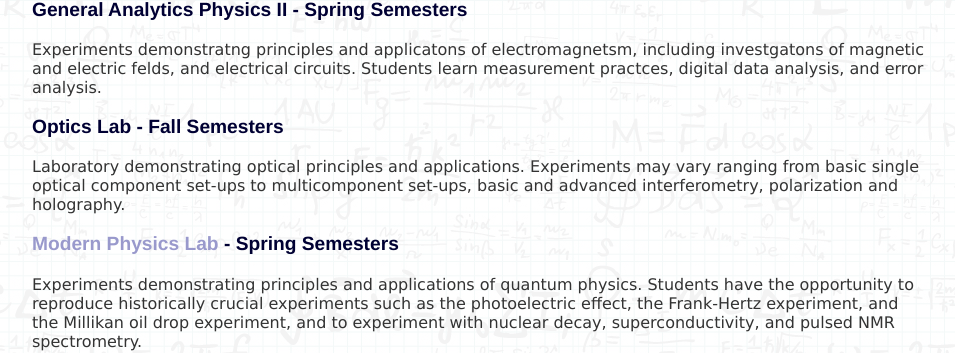
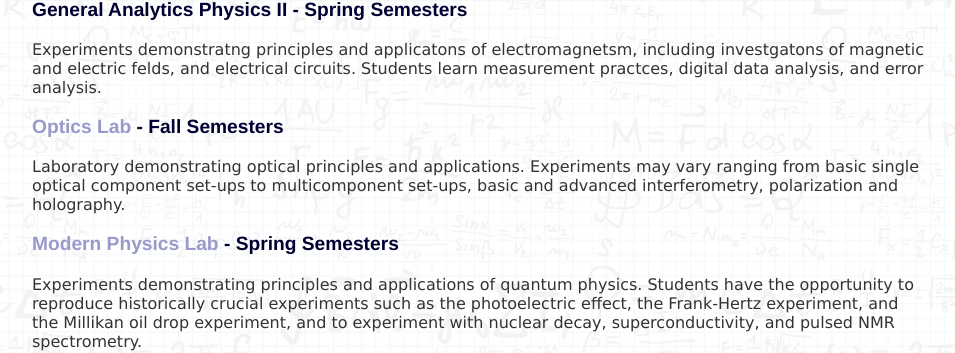
Before and after one commit to profhuster/profhuster.github.io, a Jekyll site: the page built from courses/index.md, in a window 1280 px wide. Shown: the part 255-608 px from the top of the page, without its empty margins (160-1115 px from the left). Built offline with Jekyll 4.4.1, drawn with Linux system fonts in a browser that asks for light colours; part of the change alters nothing that is shown.

```diff
--- a/courses/index.md
+++ b/courses/index.md
@@ -16,7 +16,7 @@ Experiments demonstratng principles and applicatons of electromagnetsm,
 including investgatons of magnetic and electric felds, and electrical circuits.
 Students learn measurement practces, digital data analysis, and error analysis.
 
-### Optics Lab - Fall Semesters
+### [Optics Lab](OpticsLab) - Fall Semesters
 
 Laboratory demonstrating optical principles and applications.
 Experiments may vary ranging from basic single optical component set-ups to
```
